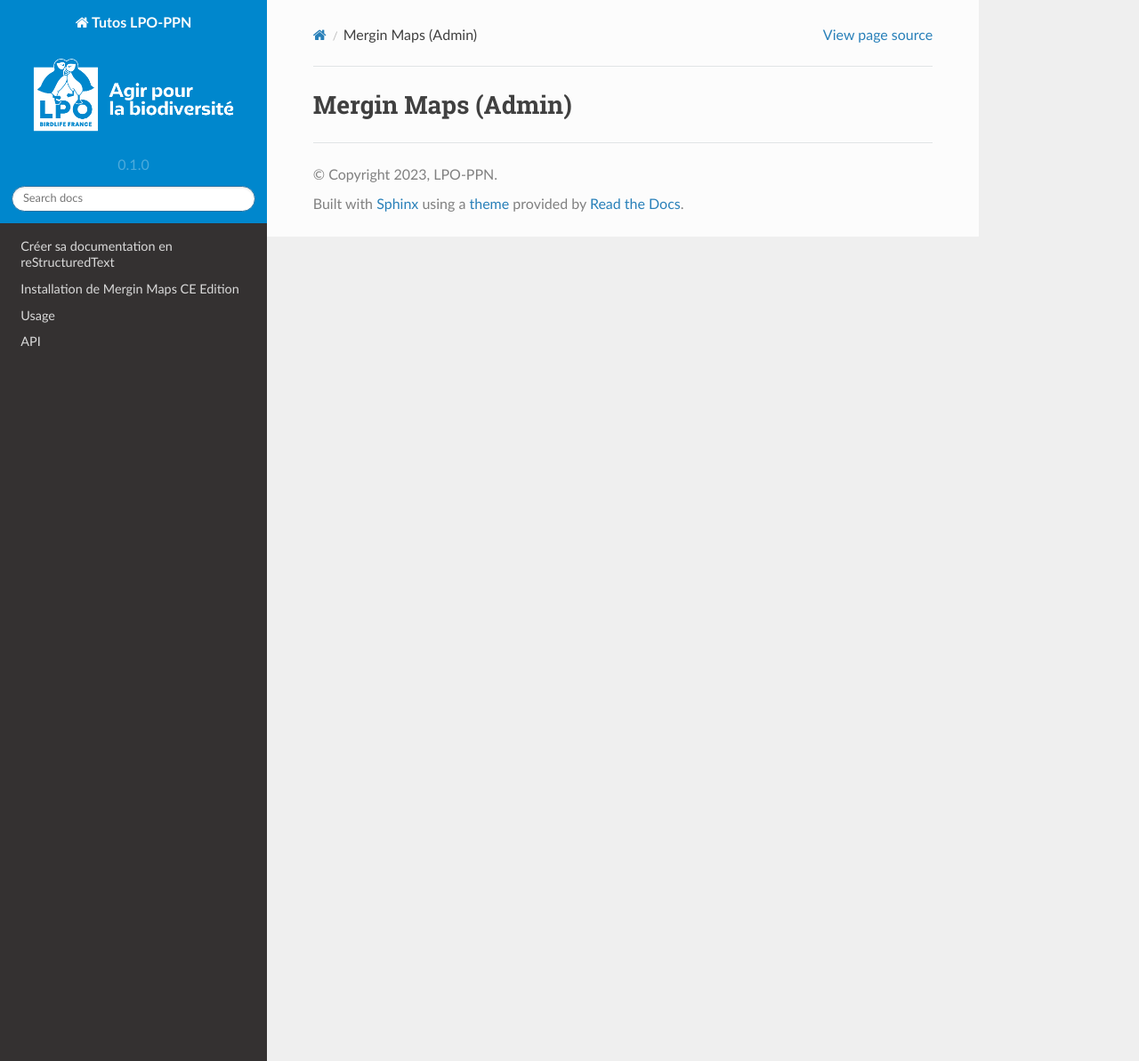
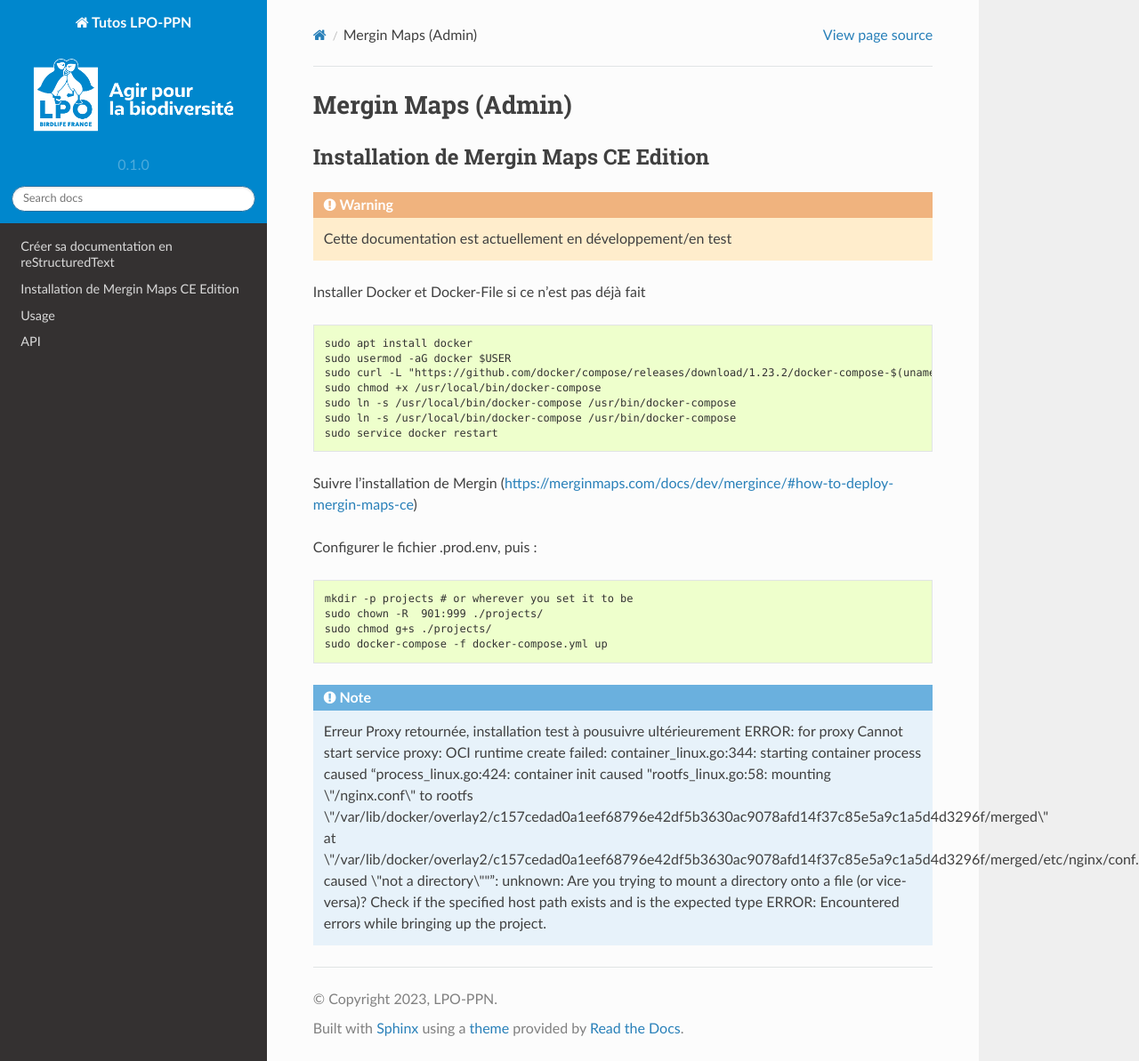
Before and after one commit to LPO-PPN/documention_ppn, a Sphinx documentation site: the page built from docs/source/mergin_maps_admin.rst, in a window 1280 px wide and 1193 px high. Shown: the whole window at 89% size. Built offline with Sphinx 7.4.7 and the Read the Docs theme 2.0.0, drawn with Linux system fonts in a browser that asks for light colours.

Commit message:
Update mergin_maps_admin.rst

```diff
--- a/docs/source/mergin_maps_admin.rst
+++ b/docs/source/mergin_maps_admin.rst
@@ -1,2 +1,38 @@
 Mergin Maps (Admin)
 ===================
+
+Installation de Mergin Maps CE Edition
+--------------------------------------
+
+.. warning::
+
+   Cette documentation est actuellement en développement/en test
+
+Installer Docker et Docker-File si ce n'est pas déjà fait
+
+.. code-block:: console
+
+    sudo apt install docker
+    sudo usermod -aG docker $USER
+    sudo curl -L "https://github.com/docker/compose/releases/download/1.23.2/docker-compose-$(uname -s)-$(uname -m)" -o /usr/local/bin/docker-compose
+    sudo chmod +x /usr/local/bin/docker-compose
+    sudo ln -s /usr/local/bin/docker-compose /usr/bin/docker-compose
+    sudo ln -s /usr/local/bin/docker-compose /usr/bin/docker-compose
+    sudo service docker restart
+
+Suivre l'installation de Mergin (https://merginmaps.com/docs/dev/mergince/#how-to-deploy-mergin-maps-ce)
+
+Configurer le fichier .prod.env, puis :
+
+.. code-block:: console
+
+    mkdir -p projects # or wherever you set it to be
+    sudo chown -R  901:999 ./projects/
+    sudo chmod g+s ./projects/
+    sudo docker-compose -f docker-compose.yml up
+
+.. note::
+
+   Erreur Proxy retournée, installation test à pousuivre ultérieurement
+   ERROR: for proxy  Cannot start service proxy: OCI runtime create failed: container_linux.go:344: starting container process caused "process_linux.go:424: container init caused \"rootfs_linux.go:58: mounting \\\"/nginx.conf\\\" to rootfs \\\"/var/lib/docker/overlay2/c157cedad0a1eef68796e42df5b3630ac9078afd14f37c85e5a9c1a5d4d3296f/merged\\\" at \\\"/var/lib/docker/overlay2/c157cedad0a1eef68796e42df5b3630ac9078afd14f37c85e5a9c1a5d4d3296f/merged/etc/nginx/conf.d/default.conf\\\" caused \\\"not a directory\\\"\"": unknown: Are you trying to mount a directory onto a file (or vice-versa)? Check if the specified host path exists and is the expected type
+   ERROR: Encountered errors while bringing up the project.
```
